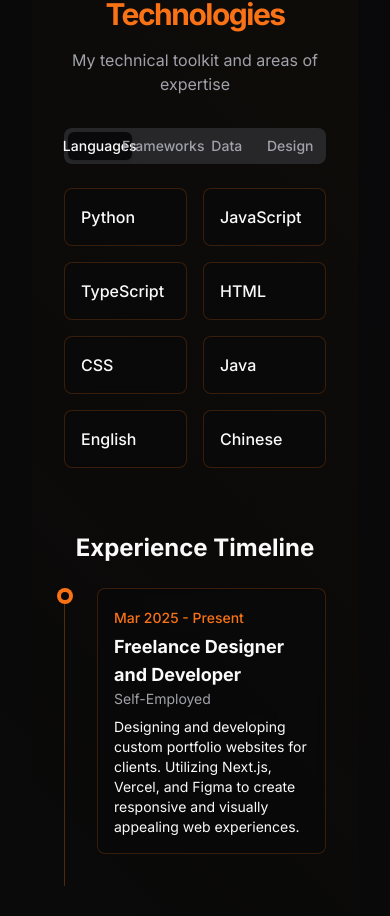
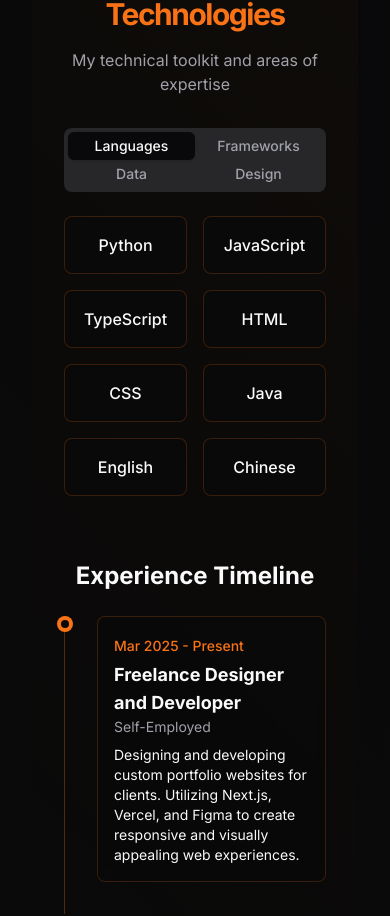
Before and after one commit to magentaong/Portfolio, a Next.js app: page / in a window 390 px wide. Shown: the part 5155-6071 px from the top of the page. Built offline with nearby package versions, Linux system fonts and the light colour scheme.

Commit message:
fix: responsiveness for TabsList

```diff
--- a/app/page.tsx
+++ b/app/page.tsx
@@ -461,14 +461,14 @@ export default function Home() {
             </div>
 
             <Tabs defaultValue="languages" className="mx-auto max-w-4xl">
-              <TabsList className="grid w-full grid-cols-4">
+              <TabsList className="grid w-full grid-cols-4 h-full grid-cols-[repeat(auto-fit,minmax(120px,1fr))]">
                 <TabsTrigger value="languages">Languages</TabsTrigger>
                 <TabsTrigger value="frameworks">Frameworks</TabsTrigger>
                 <TabsTrigger value="data">Data</TabsTrigger>
                 <TabsTrigger value="design">Design</TabsTrigger>
               </TabsList>
               <TabsContent value="languages" className="mt-6">
-                <div className="grid grid-cols-2 md:grid-cols-3 lg:grid-cols-4 gap-4">
+                <div className="grid grid-cols-2 md:grid-cols-3 lg:grid-cols-4 gap-4 text-center">
                   <SkillTag name="Python" />
                   <SkillTag name="JavaScript" />
                   <SkillTag name="TypeScript" />
@@ -480,7 +480,7 @@ export default function Home() {
                 </div>
               </TabsContent>
               <TabsContent value="frameworks" className="mt-6">
-                <div className="grid grid-cols-2 md:grid-cols-3 lg:grid-cols-4 gap-4">
+                <div className="grid grid-cols-2 md:grid-cols-3 lg:grid-cols-4 gap-4 text-center ">
                   <SkillTag name="React" />
                   <SkillTag name="Next.js" />
                   <SkillTag name="Flask" />
@@ -490,7 +490,7 @@ export default function Home() {
               </TabsContent>
 
               <TabsContent value="data" className="mt-6">
-                <div className="grid grid-cols-2 md:grid-cols-3 lg:grid-cols-4 gap-4">
+                <div className="grid grid-cols-2 md:grid-cols-3 lg:grid-cols-4 gap-4 text-center">
                 <SkillTag name="PostgreSQL" />
                   <SkillTag name="MySQL" />
                   <SkillTag name="MongoDB" />
@@ -502,7 +502,7 @@ export default function Home() {
                 </div>
               </TabsContent>
               <TabsContent value="design" className="mt-6">
-                <div className="grid grid-cols-2 md:grid-cols-3 lg:grid-cols-4 gap-4">
+                <div className="grid grid-cols-2 md:grid-cols-3 lg:grid-cols-4 gap-4 text-center">
                   <SkillTag name="Figma" />
                   <SkillTag name="Illustrator" />
                   <SkillTag name="Photoshop" />
```
